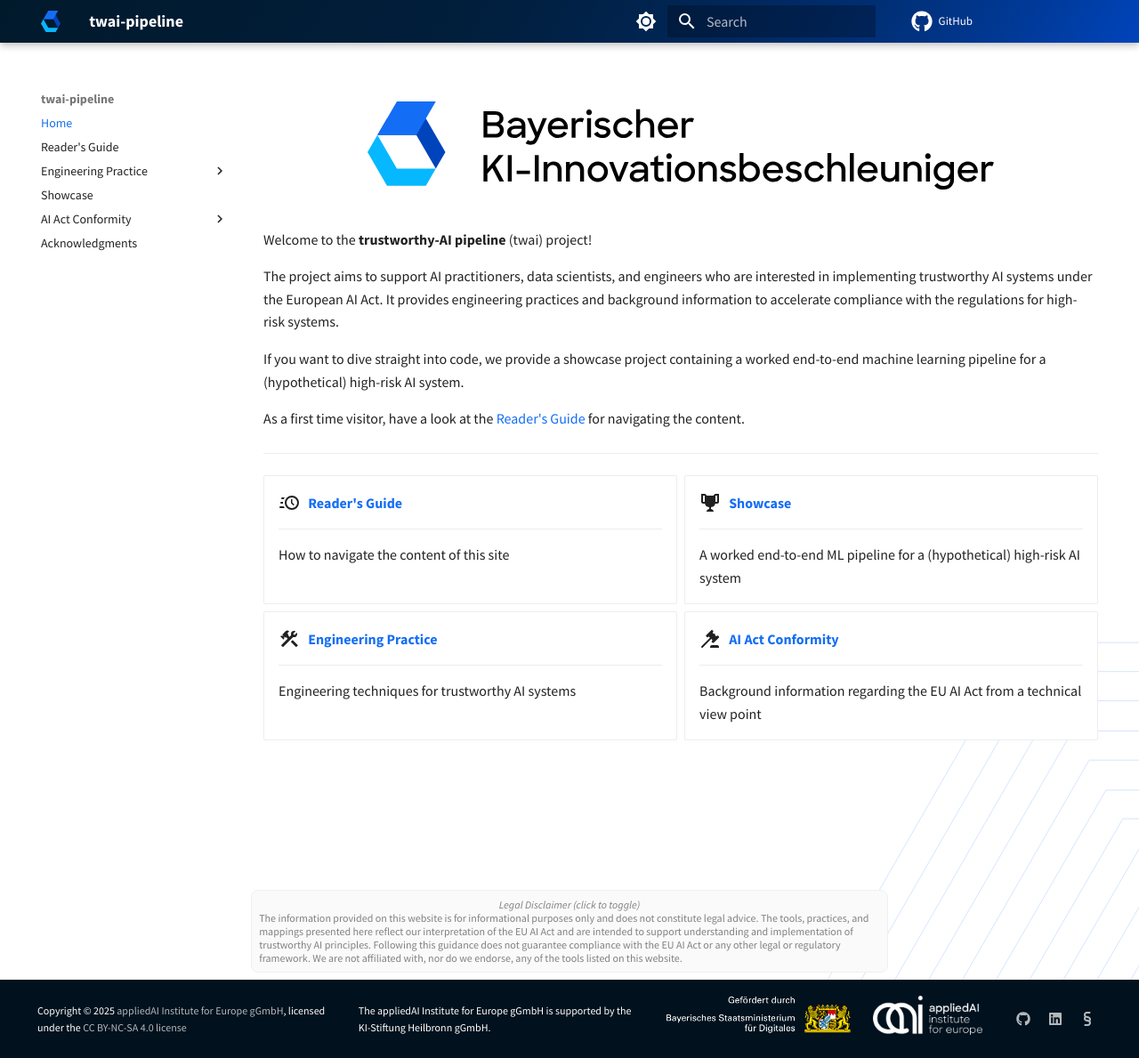
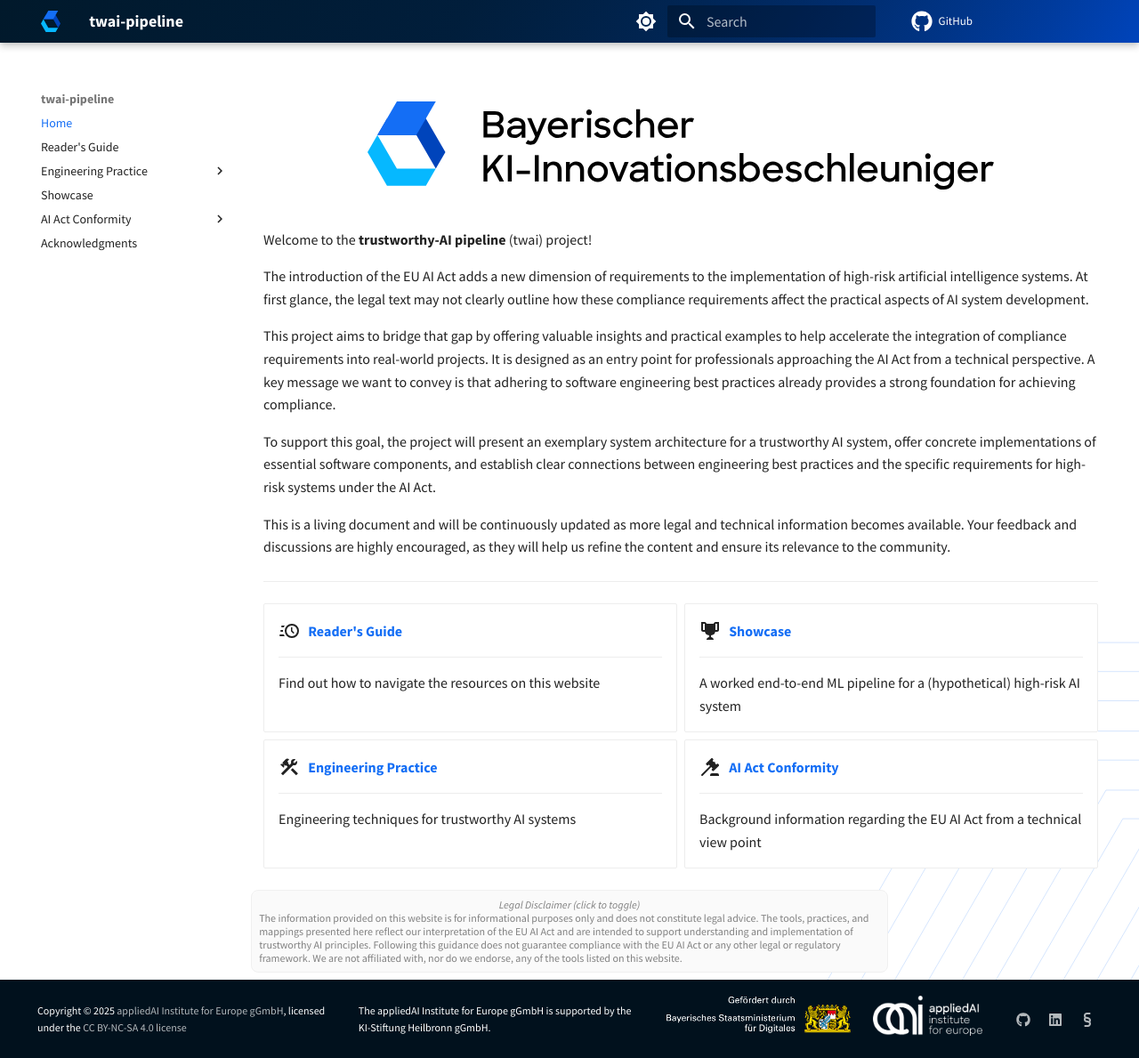
Before and after one commit to aai-institute/practical-ai-act, an MkDocs documentation site: the page built from docs/index.md, in a window 1280 px wide and 1189 px high. Shown: the whole window at 89% size. Built offline with MkDocs 1.6.1 and Material for MkDocs 9.7.7, drawn with Linux system fonts in a browser that asks for light colours; plug-ins that fetch from the network failed and are left out; comment, search, counter and statistics services are not loaded; the version menu is left out.

Commit message:
docs: Finish reader's guide

```diff
--- a/docs/index.md
+++ b/docs/index.md
@@ -19,37 +19,42 @@ hide:
 
 Welcome to the **trustworthy-AI pipeline** (twai) project!
 
-The project aims to support AI practitioners, data scientists, and engineers who are interested in implementing trustworthy AI systems under the European AI Act. It provides engineering practices and background information to accelerate compliance with the regulations for high-risk systems.
+The introduction of the EU AI Act adds a new dimension of requirements to the implementation of high-risk artificial intelligence systems.
+At first glance, the legal text may not clearly outline how these compliance requirements affect the practical aspects of AI system development.
 
-If you want to dive straight into code, we provide a showcase project containing a worked end-to-end machine learning pipeline for a (hypothetical) high-risk AI system.
+This project aims to bridge that gap by offering valuable insights and practical examples to help accelerate the integration of compliance requirements into real-world projects.
+It is designed as an entry point for professionals approaching the AI Act from a technical perspective. A key message we want to convey is that adhering to software engineering best practices already provides a strong foundation for achieving compliance.
 
-As a first time visitor, have a look at the [Reader's Guide](readers-guide/index.md) for navigating the content.
+To support this goal, the project will present an exemplary system architecture for a trustworthy AI system, offer concrete implementations of essential software components, and establish clear connections between engineering best practices and the specific requirements for high-risk systems under the AI Act.
+
+This is a living document and will be continuously updated as more legal and technical information becomes available.
+Your feedback and discussions are highly encouraged, as they will help us refine the content and ensure its relevance to the community.
 
 ---
 
 <div class="grid cards" markdown>
 
--   :material-clock-fast:{ .lg .middle } [__Reader's Guide__](readers-guide/index.md)
+-   :material-clock-fast:{ .lg .middle } [**Reader's Guide**](readers-guide.md)
 
-    ---
-    How to navigate the content of this site
+    ***
 
+    Find out how to navigate the resources on this website
 
--   :material-trophy:{ .lg .middle } [__Showcase__](showcase/index.md)
+-   :material-trophy:{ .lg .middle } [**Showcase**](showcase/index.md)
 
-    ---
+    ***
 
     A worked end-to-end ML pipeline for a (hypothetical) high-risk AI system
 
+-   :material-hammer-wrench:{ .lg .middle } [**Engineering Practice**](engineering-practice/reference-architecture.md)
 
--   :material-hammer-wrench:{ .lg .middle } [__Engineering Practice__](engineering-practice/reference-architecture.md)
+    ***
 
-    ---
     Engineering techniques for trustworthy AI systems
 
--   :material-gavel:{ .lg .middle } [__AI Act Conformity__](conformity/index.md)
+-   :material-gavel:{ .lg .middle } [**AI Act Conformity**](conformity/index.md)
 
-    ---
+    ***
 
     Background information regarding the EU AI Act from a technical view point
 
--- a/mkdocs.yml
+++ b/mkdocs.yml
@@ -12,8 +12,7 @@ validation:
 
 nav:
   - Home: index.md
-  - Reader's Guide:
-      - readers-guide/index.md
+  - Reader's Guide: readers-guide.md
   - Engineering Practice:
       - engineering-practice/reference-architecture.md
       - engineering-practice/data-versioning.md
```
Also changed, not shown: docs/readers-guide.md (added, +62 -0 lines), docs/readers-guide/index.md (deleted, +0 -54 lines).
